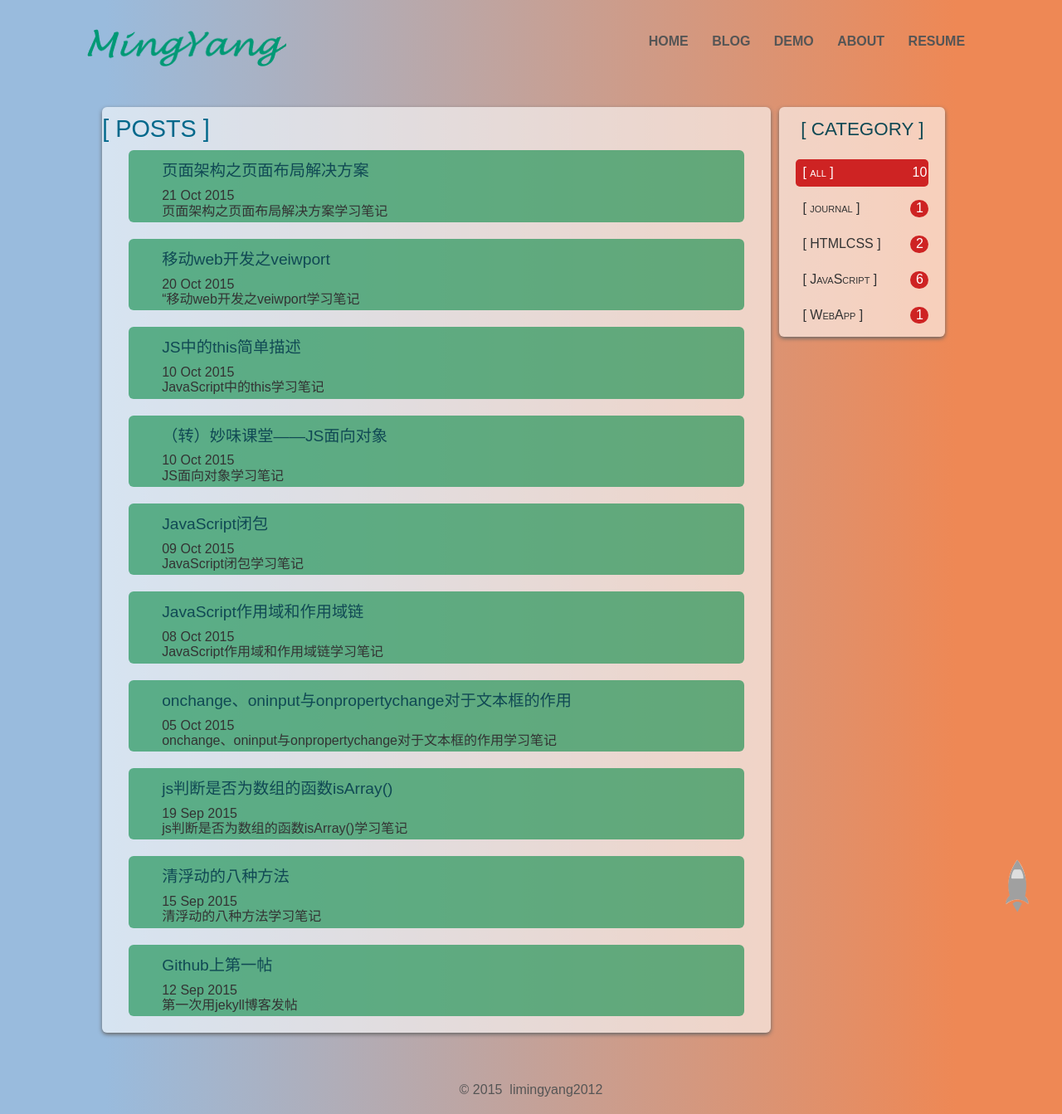
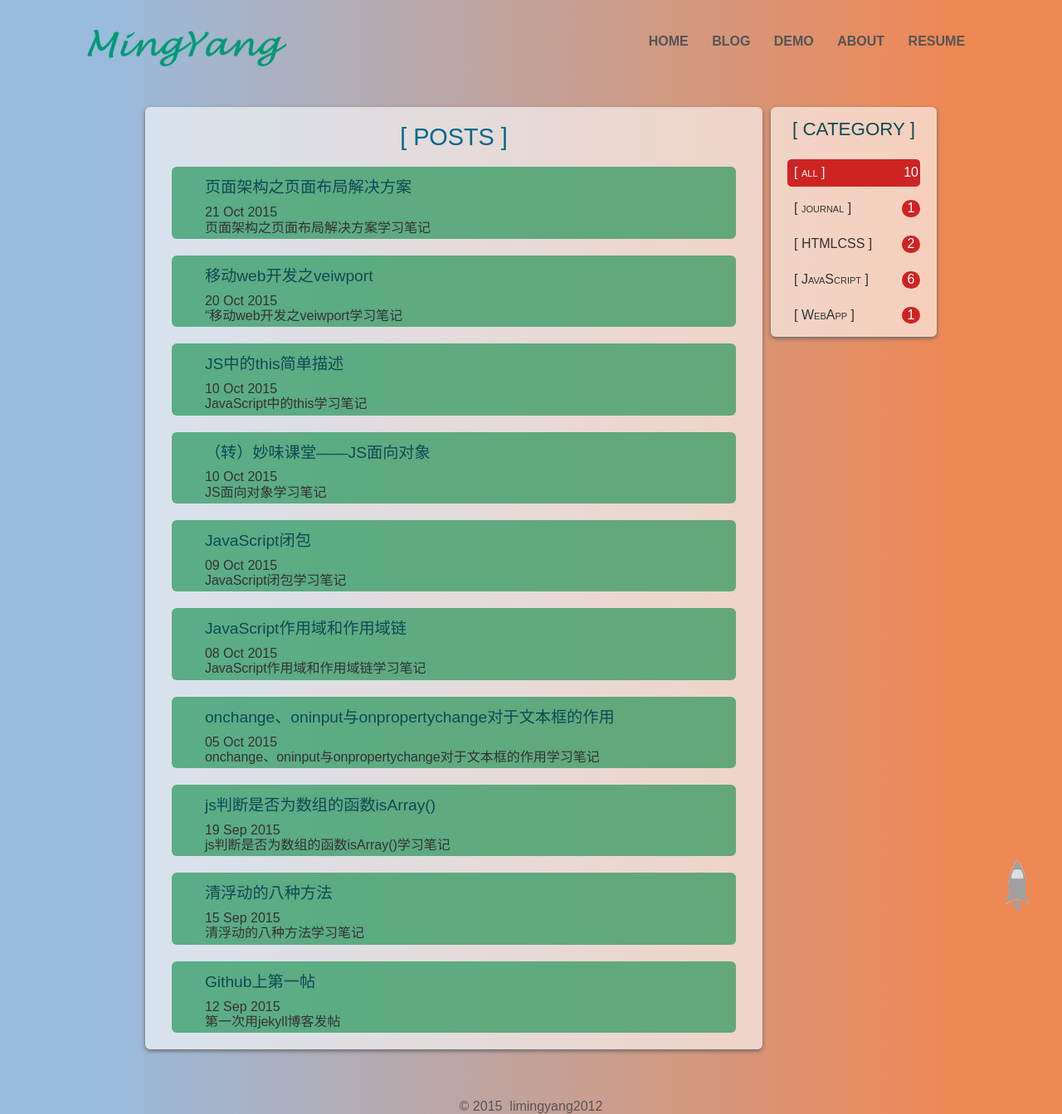
Before and after one commit to radenrecha/radenrecha.github.io, a Jekyll site: the page built from blog/index.html, in a window 1280 px wide. Shown: the whole page at 83% size. Built offline with Jekyll 4.4.1, drawn with Linux system fonts in a browser that asks for light colours; nearby versions of some CDN libraries; library files that are not in the unit come from our copies; comment, search, counter and statistics services are not loaded; a style sheet for code colours, icons or effects is not loaded.

Commit message:
change blog html

```diff
--- a/blog/index.html
+++ b/blog/index.html
@@ -1,8 +1,10 @@
 ---
-layout: page
+layout: default
 ---
-
-<div class="post-title"><h1>[ POSTS ]</h1></div>
+<div class="container">
+    <div class="content">
+        <div  class="cate-posts">
+            <div class="title"><h1>[ POSTS ]</h1></div>
             <ul class="posts" data-cate="all" >
                 {% for post in  site.posts %}
                 <li>
@@ -48,3 +50,8 @@ layout: page
                     </ul>
                 </div>
             </div>
+        </div>
+
+
+    </div>
+</div>
```
Lines whose indentation alone changed are shown as unchanged.
